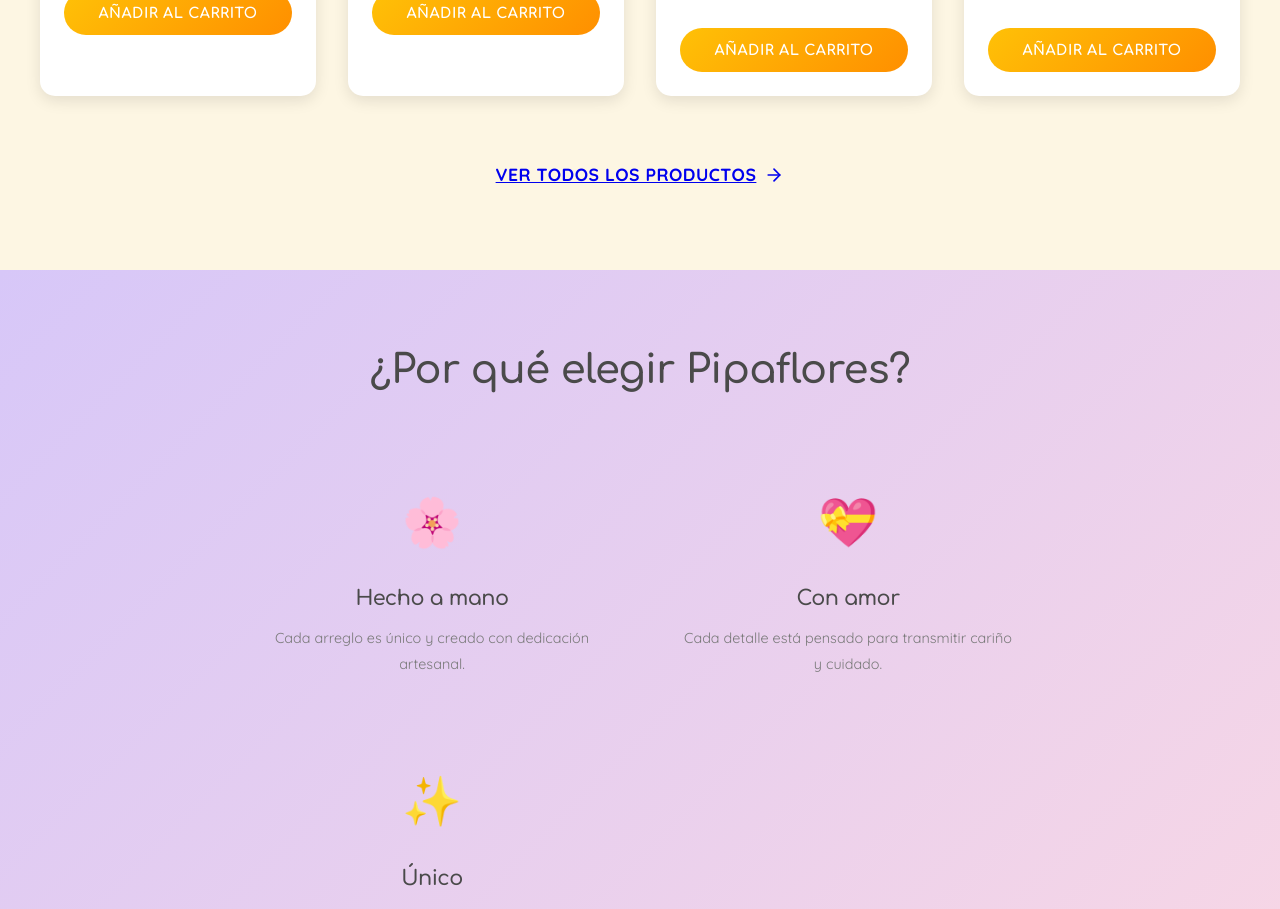
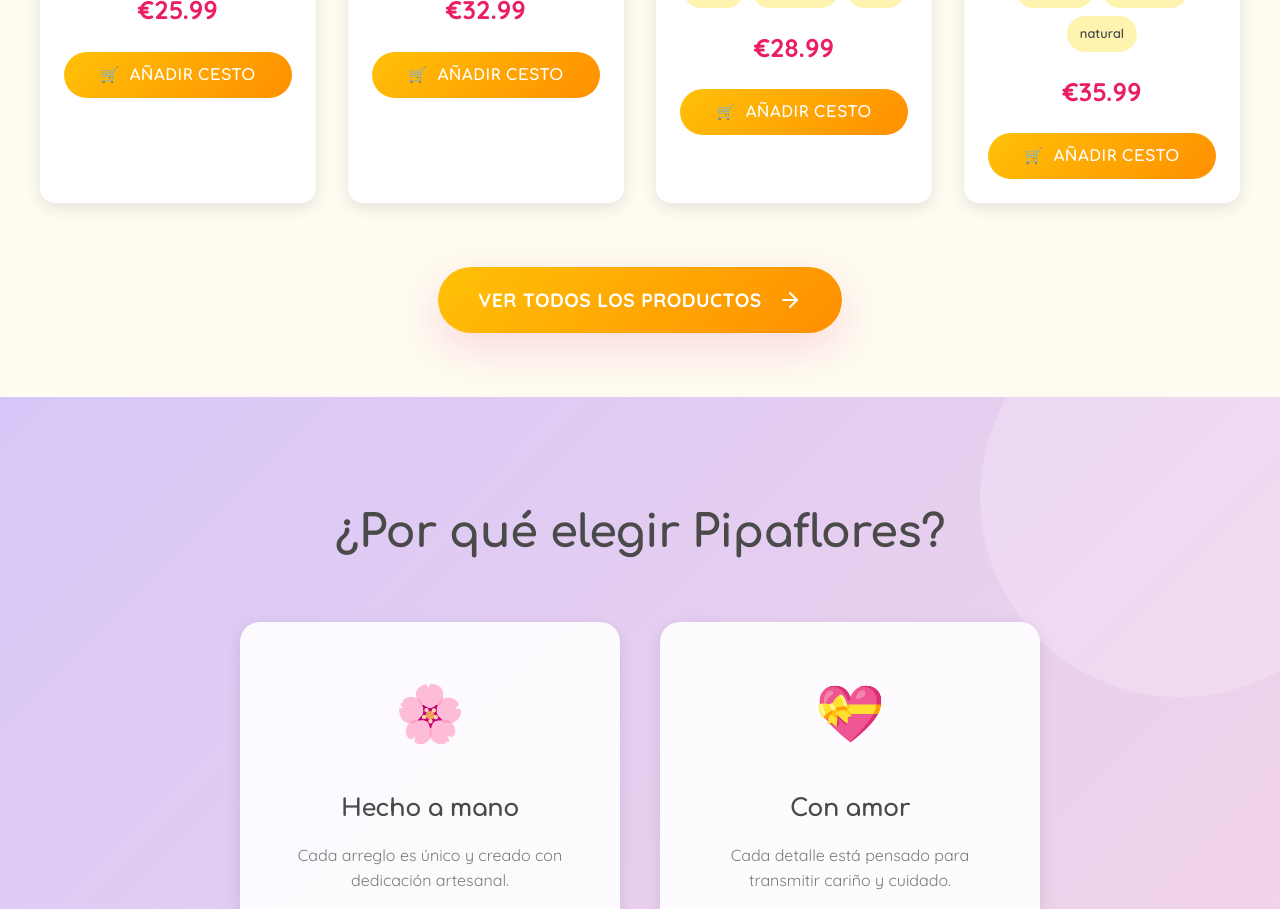
Before and after one commit to herizador/Pipaflores, a React (Vite) app: page / in a window 1280 px wide. Shown: the part 1260-2169 px from the top of the page. Built offline with nearby package versions, Linux system fonts and the light colour scheme.

Commit message:
Descripción clara de los cambios realizados

```diff
--- a/src/index.css
+++ b/src/index.css
@@ -101,6 +101,18 @@
   box-shadow: 0 8px 25px rgba(255, 193, 7, 0.3);
 }
 
+/* Links globales */
+a {
+  color: var(--rosa-intenso);
+  text-decoration: none;
+  font-weight: 600;
+  transition: var(--transicion);
+}
+
+a:hover {
+  filter: brightness(1.2);
+}
+
 .btn-outline {
   background: transparent;
   border: 2px solid var(--rosa-intenso);
@@ -110,6 +122,8 @@
 .btn-outline:hover {
   background: var(--rosa-intenso);
   color: white;
+  transform: translateY(-3px);
+  box-shadow: 0 5px 15px rgba(233, 30, 99, 0.3);
 }
 
 /* Grid responsive */
--- a/src/pages/Home.jsx
+++ b/src/pages/Home.jsx
@@ -2,9 +2,25 @@
 import { ArrowRight, Star } from 'lucide-react'
 import { useCart } from '../context/CartContext'
 import ProductImage from '../components/ProductImage'
+import { useEffect } from 'react'
 
 const Home = () => {
   const { addToCart } = useCart()
+
+  useEffect(() => {
+    const observer = new IntersectionObserver((entries) => {
+      entries.forEach(entry => {
+        if (entry.isIntersecting) {
+          entry.target.classList.add('revealed')
+        }
+      })
+    }, { threshold: 0.1 })
+
+    const elements = document.querySelectorAll('.scroll-reveal')
+    elements.forEach(el => observer.observe(el))
+
+    return () => elements.forEach(el => observer.unobserve(el))
+  }, [])
 
   // Productos destacados iniciales
   const featuredProducts = [
@@ -119,9 +135,10 @@
       </section>
 
       {/* Productos Destacados */}
-      <section style={{
+      <section className="scroll-reveal" style={{
         padding: '4rem 0',
-        background: 'var(--beige)'
+        background: 'rgba(255, 255, 255, 0.5)', /* Fondo semi-transparente para ver partículas */
+        backdropFilter: 'blur(5px)'
       }}>
         <div className="container">
           <div style={{
@@ -147,22 +164,24 @@
             </p>
           </div>
 
-          <div className="grid grid-4">
-            {featuredProducts.map((product) => (
-              <div key={product.id} className="card" style={{
+          <div className="grid grid-4" style={{ gap: '2rem' }}>
+            {featuredProducts.map((product, index) => (
+              <div key={product.id} className="card card-hover" style={{
                 textAlign: 'center',
                 border: 'none',
-                background: 'white'
+                background: 'white',
+                animationDelay: `${index * 0.1}s` /* Stagger effect */
               }}>
                 <ProductImage
                   src={product.image}
                   alt={product.name}
                   style={{
                     width: '100%',
-                    height: '200px',
-                    borderRadius: '10px',
+                    height: '250px',
+                    borderRadius: '15px',
                     objectFit: 'cover',
-                    marginBottom: '1rem'
+                    marginBottom: '1rem',
+                    boxShadow: '0 5px 15px rgba(0,0,0,0.05)'
                   }}
                   fallback="🌸"
                 />
@@ -178,7 +197,8 @@
                   color: 'var(--texto-claro)',
                   fontSize: '0.9rem',
                   marginBottom: '1rem',
-                  lineHeight: '1.5'
+                  lineHeight: '1.5',
+                  minHeight: '3em'
                 }}>
                   {product.description}
                 </p>
@@ -189,24 +209,24 @@
                   marginBottom: '1rem',
                   flexWrap: 'wrap'
                 }}>
-                  {product.tags.map((tag, index) => (
-                    <span key={index} style={{
+                  {product.tags.map((tag, idx) => (
+                    <span key={idx} style={{
                       background: 'var(--amarillo-pastel)',
                       color: 'var(--texto-oscuro)',
-                      padding: '0.25rem 0.5rem',
-                      borderRadius: '12px',
+                      padding: '0.4rem 0.8rem',
+                      borderRadius: '20px',
                       fontSize: '0.8rem',
-                      fontWeight: '500'
+                      fontWeight: '600'
                     }}>
                       {tag}
                     </span>
                   ))}
                 </div>
                 <div style={{
-                  fontSize: '1.5rem',
+                  fontSize: '1.6rem',
                   fontWeight: '700',
                   color: 'var(--rosa-intenso)',
-                  marginBottom: '1rem'
+                  marginBottom: '1.2rem'
                 }}>
                   €{product.price}
                 </div>
@@ -215,10 +235,10 @@
                   className="btn btn-primary"
                   style={{
                     width: '100%',
-                    fontSize: '0.9rem'
+                    fontSize: '0.95rem'
                   }}
                 >
-                  Añadir al carrito
+                  <span style={{ marginRight: '5px' }}>🛒</span> Añadir cesto
                 </button>
               </div>
             ))}
@@ -226,27 +246,42 @@
 
           <div style={{
             textAlign: 'center',
-            marginTop: '3rem'
+            marginTop: '4rem'
           }}>
-            <Link to="/productos" className="btn btn-secondary" style={{
-              fontSize: '1.1rem',
-              padding: '15px 30px',
+            <Link to="/productos" className="btn btn-primary btn-glow" style={{
+              fontSize: '1.2rem',
+              padding: '16px 40px',
               display: 'inline-flex',
               alignItems: 'center',
-              gap: '0.5rem'
+              gap: '1rem',
+              boxShadow: 'var(--sombras-fuerte)'
             }}>
               Ver todos los productos
-              <ArrowRight size={20} />
+              <ArrowRight size={24} />
             </Link>
           </div>
         </div>
       </section>
 
       {/* Sección de valores */}
-      <section style={{
-        padding: '4rem 0',
-        background: 'linear-gradient(135deg, var(--lila-claro), var(--rosa-suave))'
+      <section className="scroll-reveal" style={{
+        padding: '6rem 0',
+        background: 'linear-gradient(135deg, var(--lila-claro), var(--rosa-suave))',
+        position: 'relative',
+        overflow: 'hidden'
       }}>
+        {/* Círculo decorativo */}
+        <div style={{
+          position: 'absolute',
+          top: -100,
+          right: -100,
+          width: 400,
+          height: 400,
+          background: 'rgba(255,255,255,0.2)',
+          borderRadius: '50%',
+          pointerEvents: 'none'
+        }} />
+
         <div className="container">
           <div style={{
             textAlign: 'center',
@@ -254,97 +289,60 @@
             margin: '0 auto'
           }}>
             <h2 style={{
-              fontSize: '2.5rem',
-              fontWeight: '600',
+              fontSize: '2.8rem',
+              fontWeight: '700',
               color: 'var(--texto-oscuro)',
-              marginBottom: '2rem'
+              marginBottom: '3rem'
             }}>
               ¿Por qué elegir Pipaflores?
             </h2>
             <div className="grid grid-3" style={{
-              marginTop: '3rem'
+              marginTop: '3rem',
+              gap: '2.5rem'
             }}>
-              <div style={{
+              {[
+                { icon: "🌸", title: "Hecho a mano", text: "Cada arreglo es único y creado con dedicación artesanal." },
+                { icon: "💝", title: "Con amor", text: "Cada detalle está pensado para transmitir cariño y cuidado." },
+                { icon: "✨", title: "Único", text: "No encontrarás dos arreglos iguales, cada uno es especial." }
+              ].map((item, index) => (
+                <div key={index} className="card card-hover" style={{
                   textAlign: 'center',
-                padding: '1.5rem'
+                  padding: '2.5rem',
+                  borderRadius: '20px',
+                  background: 'rgba(255,255,255,0.9)',
+                  backdropFilter: 'blur(10px)',
+                  transitionDelay: `${index * 0.2}s`
                 }}>
-                <div style={{
-                  fontSize: '3rem',
-                  marginBottom: '1rem'
+                  <div className="animate-bounce" style={{
+                    fontSize: '3.5rem',
+                    marginBottom: '1.5rem',
+                    display: 'inline-block'
                   }}>
-                  🌸
+                    {item.icon}
                   </div>
                   <h3 style={{
-                  fontSize: '1.3rem',
-                  fontWeight: '600',
+                    fontSize: '1.5rem',
+                    fontWeight: '700',
                     color: 'var(--texto-oscuro)',
-                  marginBottom: '0.5rem'
+                    marginBottom: '0.8rem'
                   }}>
-                  Hecho a mano
+                    {item.title}
                   </h3>
                   <p style={{
                     color: 'var(--texto-claro)',
-                  fontSize: '0.9rem'
+                    fontSize: '1rem',
+                    lineHeight: '1.6'
                   }}>
-                  Cada arreglo es único y creado con dedicación artesanal.
+                    {item.text}
                   </p>
                 </div>
-              <div style={{
-                textAlign: 'center',
-                padding: '1.5rem'
-              }}>
-                <div style={{
-                  fontSize: '3rem',
-                  marginBottom: '1rem'
-                }}>
-                  💝
-                </div>
-                <h3 style={{
-                  fontSize: '1.3rem',
-                  fontWeight: '600',
-                  color: 'var(--texto-oscuro)',
-                  marginBottom: '0.5rem'
-                }}>
-                  Con amor
-                </h3>
-                <p style={{
-                  color: 'var(--texto-claro)',
-                  fontSize: '0.9rem'
-                }}>
-                  Cada detalle está pensado para transmitir cariño y cuidado.
-                </p>
-              </div>
-              <div style={{
-                textAlign: 'center',
-                padding: '1.5rem'
-              }}>
-                <div style={{
-                  fontSize: '3rem',
-                  marginBottom: '1rem'
-                }}>
-                  ✨
-                </div>
-                <h3 style={{
-                  fontSize: '1.3rem',
-                  fontWeight: '600',
-                  color: 'var(--texto-oscuro)',
-                  marginBottom: '0.5rem'
-                }}>
-                  Único
-                </h3>
-                <p style={{
-                  color: 'var(--texto-claro)',
-                  fontSize: '0.9rem'
-                }}>
-                  No encontrarás dos arreglos iguales, cada uno es especial.
-                </p>
-              </div>
+              ))}
             </div>
           </div>
         </div>
       </section>
 
-    </div>
+    </div >
   )
 }
 
```
Lines whose indentation alone changed are shown as unchanged.
